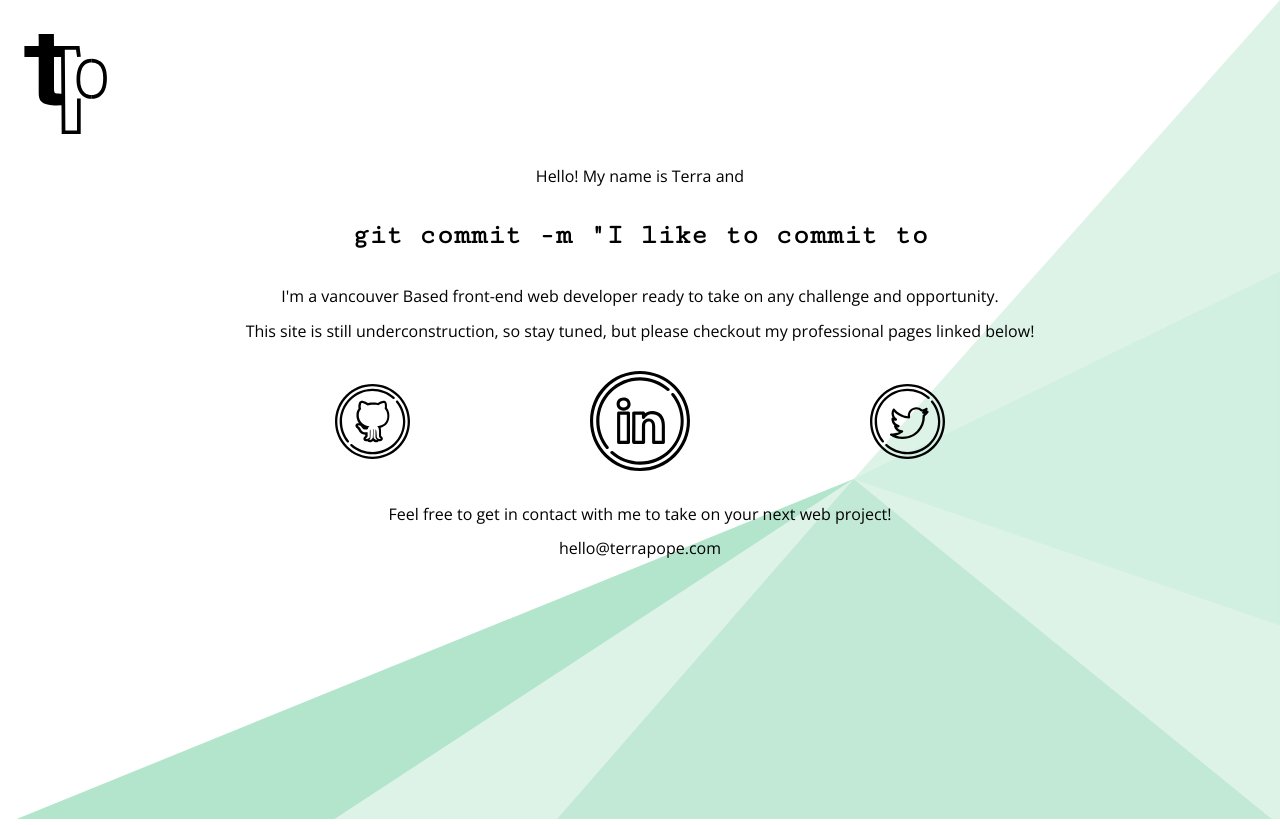
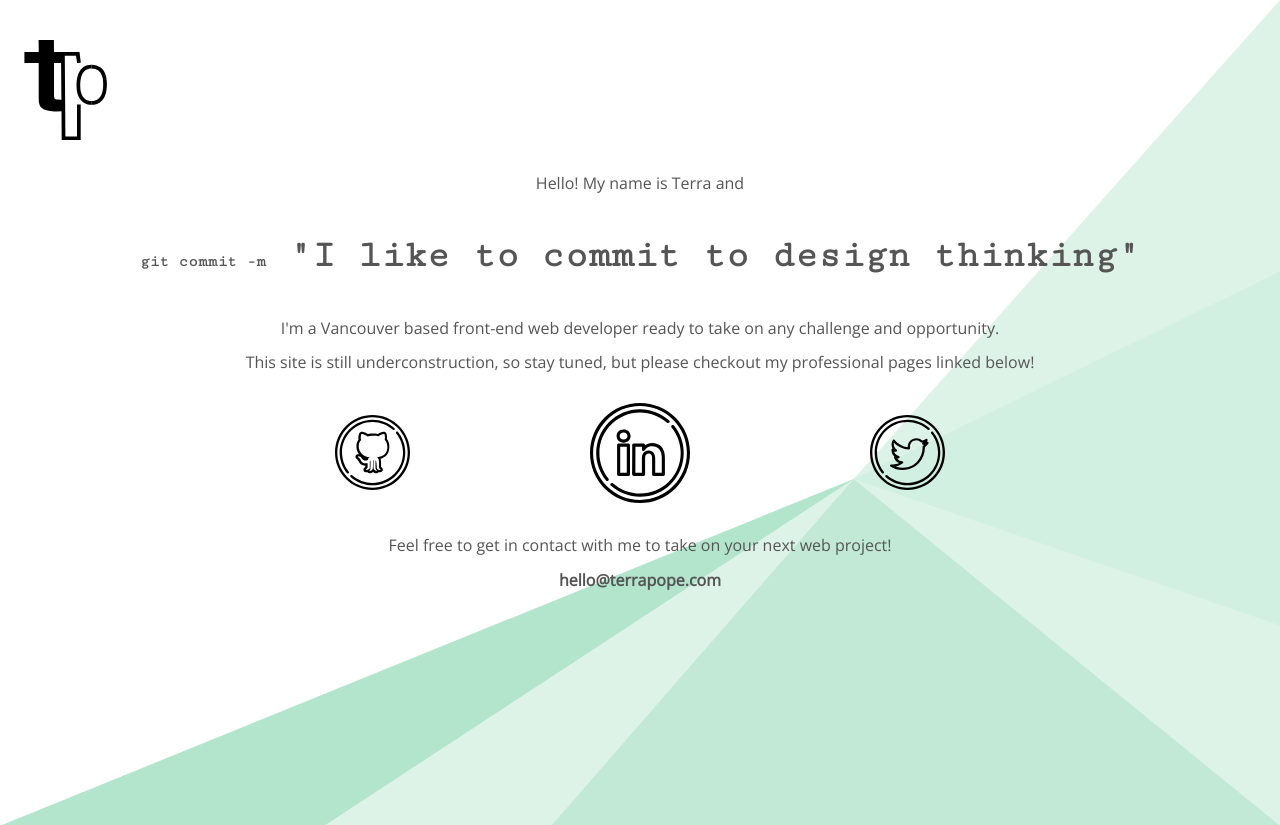
Before and after one commit to teeppope/Portfolio-Site, a website built with webpack: page src/index.html in a window 1280 px wide. Built offline with nearby package versions, Linux system fonts and the light colour scheme.

Commit message:
add initial typewrite effect

```diff
--- a/src/index.html
+++ b/src/index.html
@@ -21,12 +21,13 @@
 		<div>
 			<p>Hello! My name is Terra and</p>
 		</div>
-		<section class="teep-writer">
-			<h1><span class="git-commit">git commit -m</span> "I like to commit to </h1>
+		<section class="">
+
+			<h1><span class="git-commit">git commit -m</span> "I like to commit to <span class="teep-writer"></span></h1>
 		</section>
 		<section class="bio">
 			<p>
-				I'm a vancouver Based front-end web developer ready to take on any challenge and opportunity.
+				I'm a Vancouver based front-end web developer ready to take on any challenge and opportunity.
 			</p>
 			<p>
 				This site is still underconstruction, so stay tuned, but please checkout my professional pages linked below!
--- a/src/js/main.js
+++ b/src/js/main.js
@@ -2,4 +2,52 @@
 import "normalize.css";
 import "../styles/style.scss";
 
-console.log('hello space teep, I love you 🐱');
+document.addEventListener('DOMContentLoaded',function(event){
+  // array with texts to type in typewriter
+  var dataText = [
+	  				"mobile first development\"",
+	  				"design thinking\"",
+	  				"pixel perfection\"",
+	  				"DRY code\"",
+	  				"Github\""
+  				];
+
+  // console.log(dataText);
+  // type one text in the typwriter
+  // keeps calling itself until the text is finished
+  function typeWriter(text, i, fnCallback) {
+    // chekc if text isn't finished yet
+    if (i < (text.length)) {
+      // add next character to h1
+     document.querySelector(".teep-writer").innerHTML = text.substring(0, i+1) +'<span aria-hidden="true"></span>';
+
+      // wait for a while and call this function again for next character
+      setTimeout(function() {
+        typeWriter(text, i + 1, fnCallback)
+      }, 100);
+    }
+    // text finished, call callback if there is a callback function
+    else if (typeof fnCallback == 'function') {
+      // call callback after timeout
+      setTimeout(fnCallback, 700);
+    }
+  }
+  // // start a typewriter animation for a text in the dataText array
+   function StartTextAnimation(i) {
+     if (typeof dataText[i] == 'undefined'){
+        setTimeout(function() {
+          StartTextAnimation(0);
+        }, 1000);
+     }
+     // check if dataText[i] exists
+    if (i < dataText[i].length) {
+      // text exists! start typewriter animation
+     typeWriter(dataText[i], 0, function(){
+       // after callback (and whole text has been animated), start next text
+       StartTextAnimation(i + 1);
+     });
+    }
+  }
+  // start the text animation
+  StartTextAnimation(0);
+});
--- /dev/null
+++ b/src/styles/_content.scss
@@ -0,0 +1,6 @@
+.git-commit{
+	font-size: $font-base-size;
+}
+.email{
+	font-weight: bold;
+}
--- a/src/styles/_elements.scss
+++ b/src/styles/_elements.scss
@@ -5,6 +5,7 @@ html{
 body{
 	width: 100vw;
 	height: 100vh;
+	color: $color-grey;
 	background: $white;
 	background: url(/assets/bg.svg) no-repeat;
 	background-size: cover;
@@ -14,6 +15,8 @@ main{
 	flex-direction: column;
 	align-items: center;
 	text-align: center;
+	margin: 0 auto;
+	width: 80%;
 }
 img {
 	width: 10rem;
--- a/src/styles/_typography.scss
+++ b/src/styles/_typography.scss
@@ -2,7 +2,7 @@ h1, h2, h3, h4, h5, h6{
 	font-family: $font-stack-mono;
 }
 h1{
-	font-size: $font-base-size-large;
+	font-size: $font-base-size-extra-large;
 }
 h2{
 	font-size: $font-base-size-med;
--- a/src/styles/_variables.scss
+++ b/src/styles/_variables.scss
@@ -19,3 +19,4 @@ $font-base-size-extra-large: 3.8rem;
 
 //Colour Variables
 $white: white;
+$color-grey: #555;
--- a/src/styles/style.scss
+++ b/src/styles/style.scss
@@ -7,3 +7,4 @@
 @import 'typography';
 @import 'header';
 @import 'sclicons';
+@import 'content';
```
